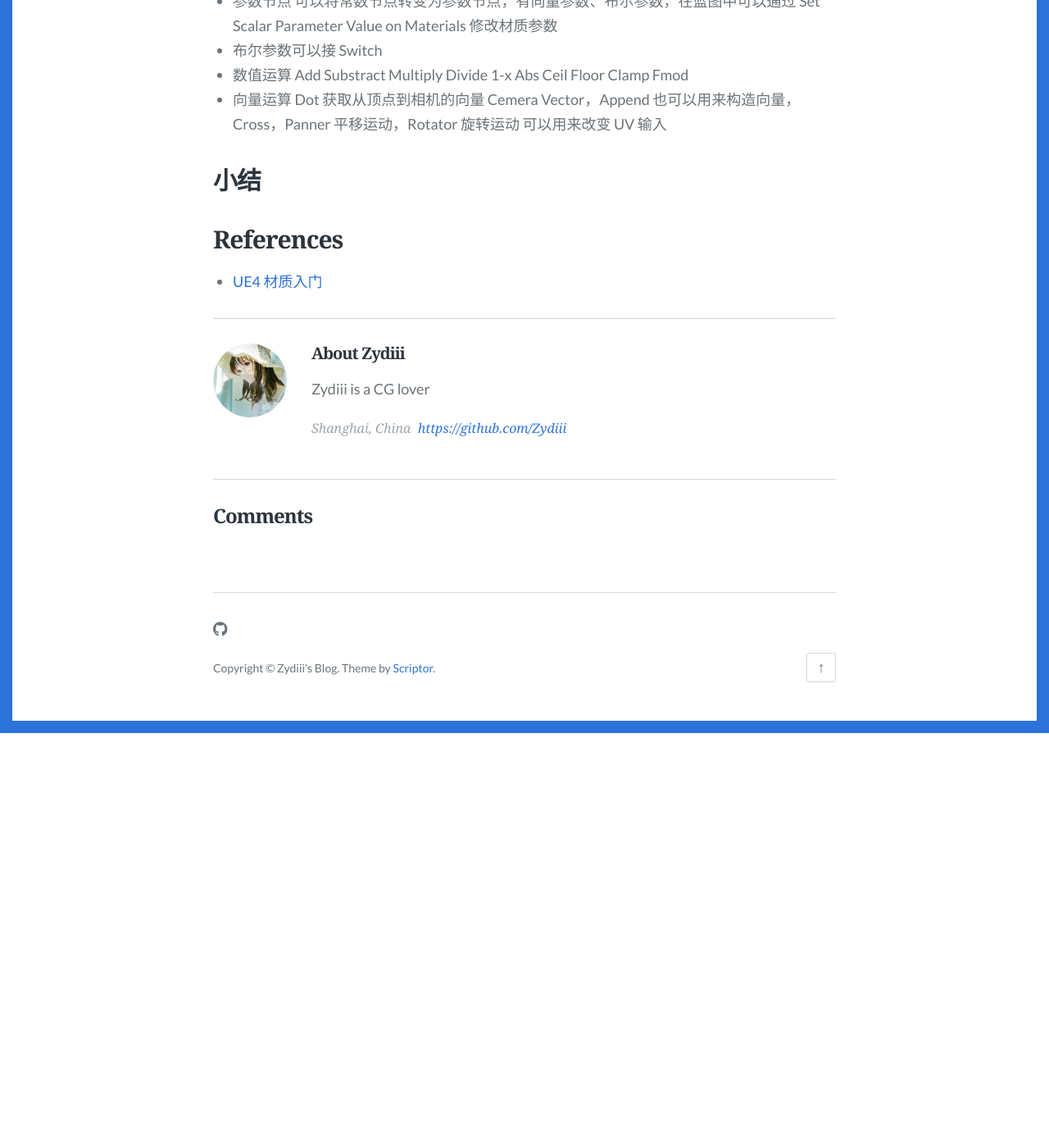
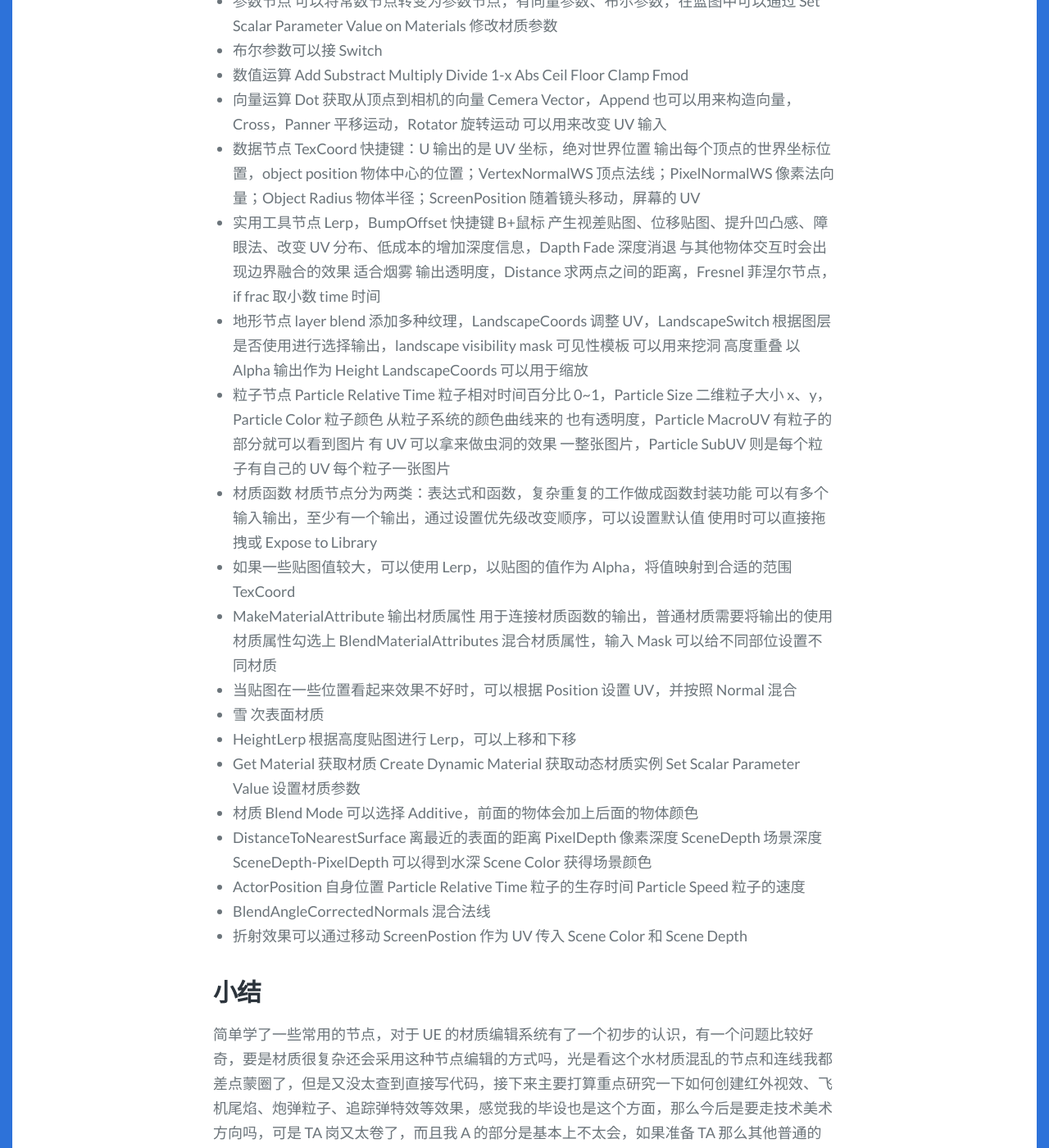
Before and after one commit to Zydiii/Zydiii.github.io, a Jekyll site: the page built from _posts/2022-9-19-UnrealBeginner1.md, in a window 1280 px wide and 1400 px high, scrolled down 1231 px. Shown: the whole window at 82% size. Built offline with Jekyll 4.4.1, drawn with Linux system fonts in a browser that asks for light colours; some web fonts are replaced; comment, search, counter and statistics services are not loaded; before the commit the page ends 2125 px from its top, so only the background shows below that; some of the changed text lies outside the part shown.

Commit message:
ue mat basic

```diff
--- a/_posts/2022-9-19-UnrealBeginner1.md
+++ b/_posts/2022-9-19-UnrealBeginner1.md
@@ -20,12 +20,26 @@
 - 布尔参数可以接 Switch
 - 数值运算 Add Substract Multiply Divide 1-x Abs Ceil Floor Clamp Fmod
 - 向量运算 Dot 获取从顶点到相机的向量 Cemera Vector，Append 也可以用来构造向量，Cross，Panner 平移运动，Rotator 旋转运动 可以用来改变 UV 输入
-
-
-
-
+- 数据节点 TexCoord 快捷键：U 输出的是 UV 坐标，绝对世界位置 输出每个顶点的世界坐标位置，object position 物体中心的位置；VertexNormalWS 顶点法线；PixelNormalWS 像素法向量；Object Radius 物体半径；ScreenPosition 随着镜头移动，屏幕的 UV
+- 实用工具节点 Lerp，BumpOffset 快捷键 B+鼠标 产生视差贴图、位移贴图、提升凹凸感、障眼法、改变 UV 分布、低成本的增加深度信息，Dapth Fade 深度消退 与其他物体交互时会出现边界融合的效果 适合烟雾 输出透明度，Distance 求两点之间的距离，Fresnel 菲涅尔节点，if frac 取小数 time 时间
+- 地形节点 layer blend 添加多种纹理，LandscapeCoords 调整 UV，LandscapeSwitch 根据图层是否使用进行选择输出，landscape visibility mask 可见性模板 可以用来挖洞 高度重叠 以 Alpha 输出作为 Height LandscapeCoords 可以用于缩放
+- 粒子节点 Particle Relative Time 粒子相对时间百分比 0~1，Particle Size 二维粒子大小 x、y，Particle Color 粒子颜色 从粒子系统的颜色曲线来的 也有透明度，Particle MacroUV 有粒子的部分就可以看到图片 有 UV 可以拿来做虫洞的效果 一整张图片，Particle SubUV 则是每个粒子有自己的 UV 每个粒子一张图片
+- 材质函数 材质节点分为两类：表达式和函数，复杂重复的工作做成函数封装功能 可以有多个输入输出，至少有一个输出，通过设置优先级改变顺序，可以设置默认值 使用时可以直接拖拽或 Expose to Library
+- 如果一些贴图值较大，可以使用 Lerp，以贴图的值作为 Alpha，将值映射到合适的范围 TexCoord
+- MakeMaterialAttribute 输出材质属性 用于连接材质函数的输出，普通材质需要将输出的使用材质属性勾选上 BlendMaterialAttributes 混合材质属性，输入 Mask 可以给不同部位设置不同材质
+- 当贴图在一些位置看起来效果不好时，可以根据 Position 设置 UV，并按照 Normal 混合
+- 雪 次表面材质
+- HeightLerp  根据高度贴图进行 Lerp，可以上移和下移
+- Get Material 获取材质 Create Dynamic Material 获取动态材质实例 Set Scalar Parameter Value 设置材质参数
+- 材质 Blend Mode 可以选择 Additive，前面的物体会加上后面的物体颜色
+- DistanceToNearestSurface 离最近的表面的距离 PixelDepth 像素深度 SceneDepth 场景深度 SceneDepth-PixelDepth 可以得到水深 Scene Color 获得场景颜色
+- ActorPosition 自身位置 Particle Relative Time 粒子的生存时间 Particle Speed 粒子的速度
+- BlendAngleCorrectedNormals 混合法线
+- 折射效果可以通过移动 ScreenPostion 作为 UV 传入 Scene Color 和 Scene Depth
 
 ## 小结
+
+简单学了一些常用的节点，对于 UE 的材质编辑系统有了一个初步的认识，有一个问题比较好奇，要是材质很复杂还会采用这种节点编辑的方式吗，光是看这个水材质混乱的节点和连线我都差点蒙圈了，但是又没太查到直接写代码，接下来主要打算重点研究一下如何创建红外视效、飞机尾焰、炮弹粒子、追踪弹特效等效果，感觉我的毕设也是这个方面，那么今后是要走技术美术方向吗，可是 TA 岗又太卷了，而且我 A 的部分是基本上不太会，如果准备 TA 那么其他普通的开发岗可能也没啥项目，啊啊啊明年要找不到工作了......
 
 ## References
 
```
